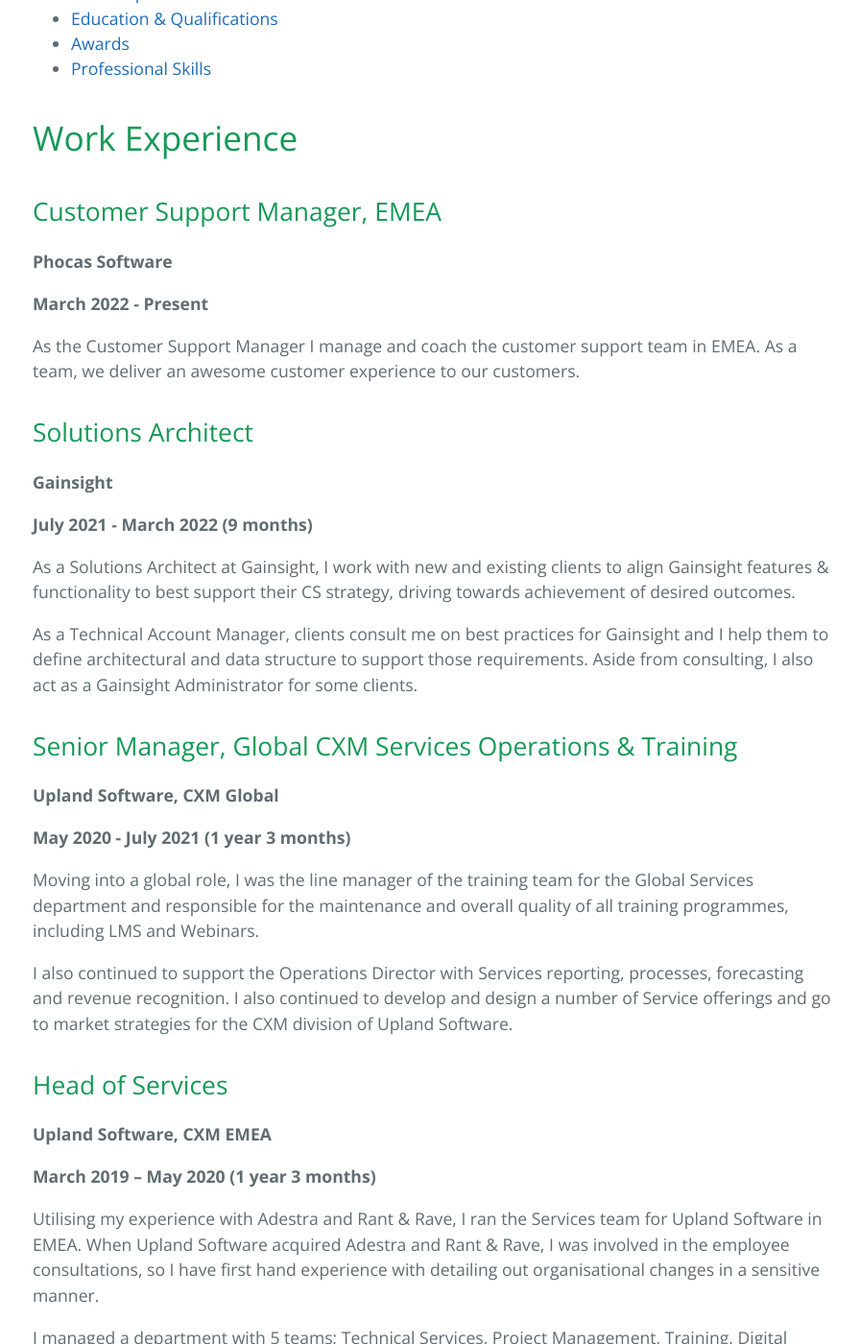
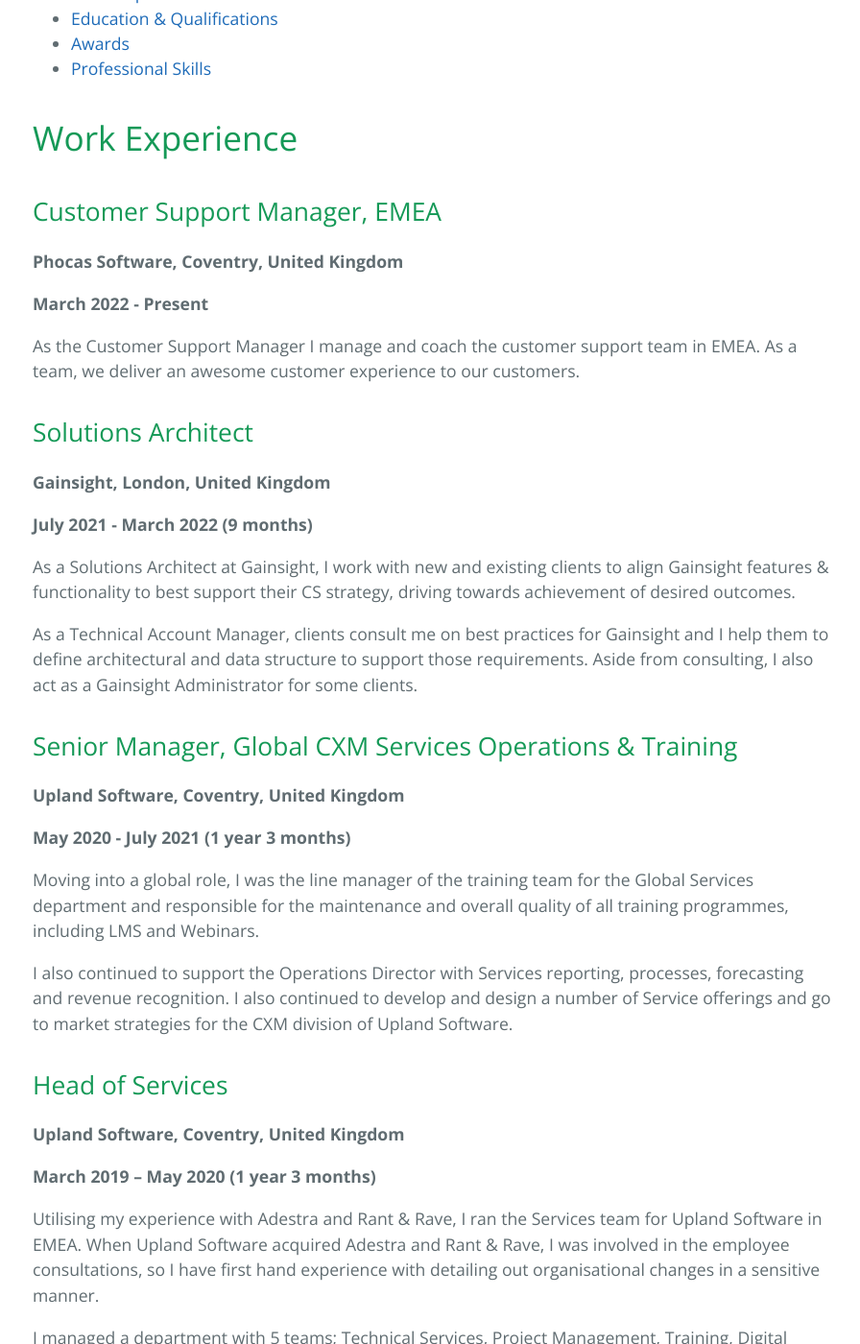
Before and after one commit to robertloveridge/robertloveridge.github.io, a Jekyll site: the page built from _pages/02_curriculum_vitae.md, in a window 1280 px wide and 1400 px high, scrolled down 673 px. Shown: the whole window at 96% size, without its empty margins (190-1086 px from the left). Built offline with Jekyll 4.4.1, drawn with Linux system fonts in a browser that asks for light colours.

Commit message:
added locations to the roles

```diff
--- a/_pages/02_curriculum_vitae.md
+++ b/_pages/02_curriculum_vitae.md
@@ -19,7 +19,7 @@
 
 Customer Support Manager, EMEA
 ------
-**Phocas Software**
+**Phocas Software, Coventry, United Kingdom**
 
 **March 2022 - Present**
 
@@ -27,7 +27,7 @@
 
 Solutions Architect
 ------
-**Gainsight**
+**Gainsight, London, United Kingdom**
 
 **July 2021 - March 2022 (9 months)**
 
@@ -37,7 +37,7 @@
 
 Senior Manager, Global CXM Services Operations & Training
 ------
-**Upland Software, CXM Global**
+**Upland Software, Coventry, United Kingdom**
 
 **May 2020 - July 2021 (1 year 3 months)**
 
@@ -47,7 +47,7 @@
 
 Head of Services
 ------
-**Upland Software, CXM EMEA**
+**Upland Software, Coventry, United Kingdom**
 
 **March 2019 – May 2020 (1 year 3 months)**
 
```
